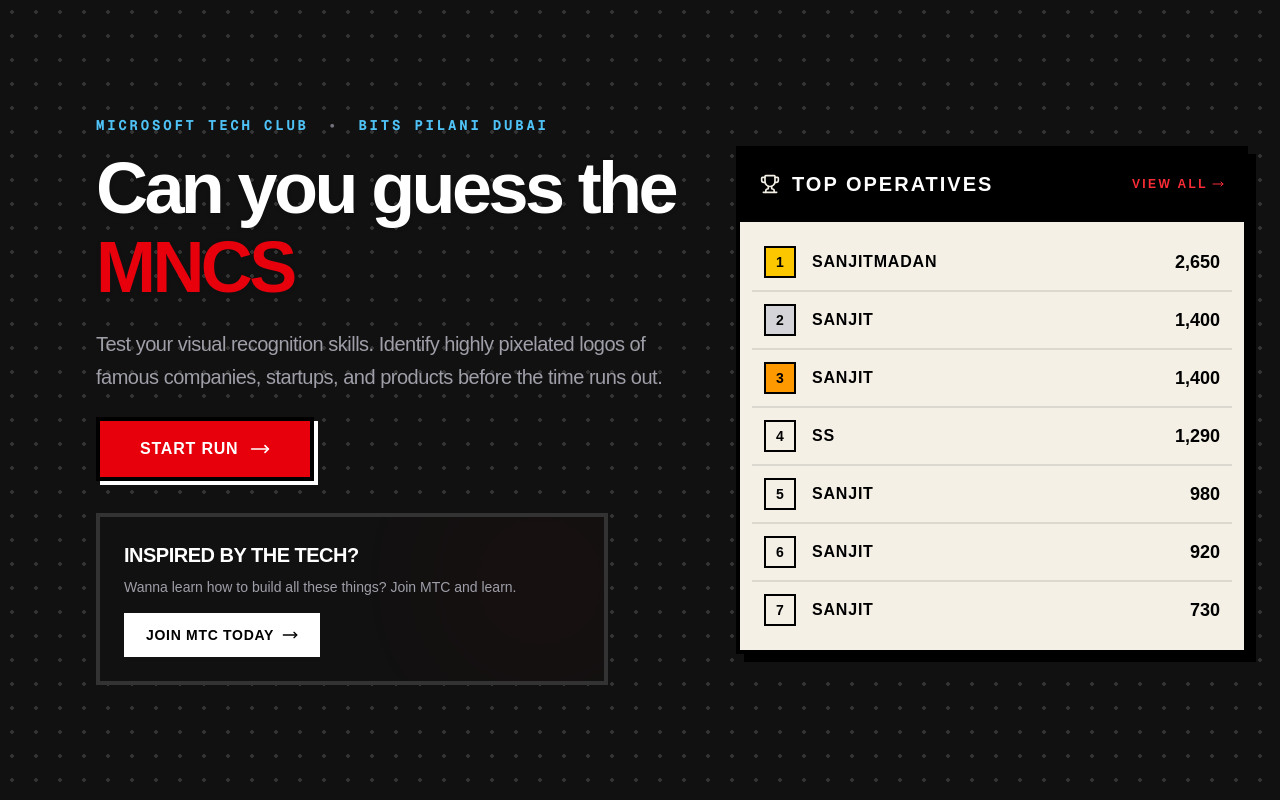
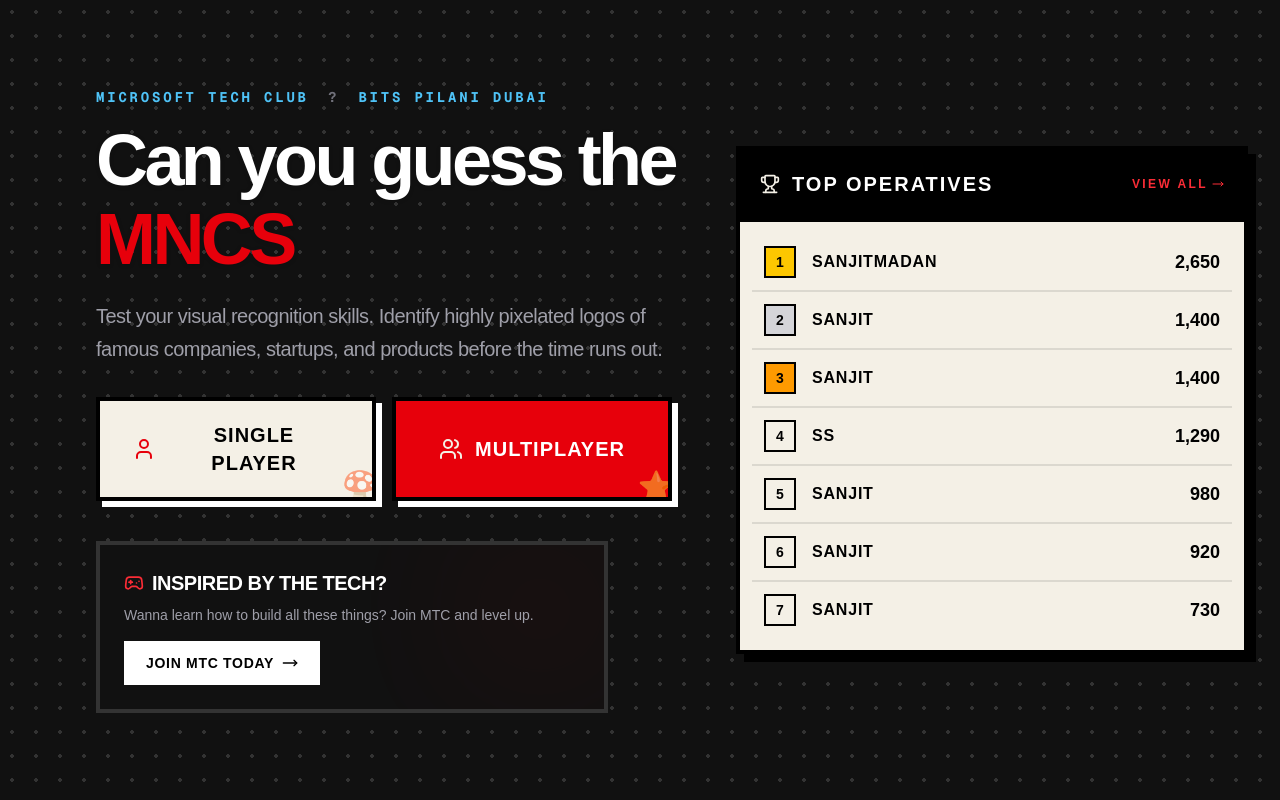
Before and after one commit to mrepiepie/Mtc-stall-logo-game-, a Next.js app: page / in a window 1280 px wide. Built offline with nearby package versions, Linux system fonts and the light colour scheme.

Commit message:
Update home page with Single/Multiplayer routing and Mario theme

```diff
--- a/src/components/ui/animated-hero.tsx
+++ b/src/components/ui/animated-hero.tsx
@@ -1,13 +1,16 @@
 "use client";
-import { useEffect, useMemo, useState } from "react";
+import { useEffect, useMemo, useState, useRef } from "react";
 import { motion } from "framer-motion";
-import { MoveRight, Trophy } from "lucide-react";
-import { Button } from "@/components/ui/button";
+import { MoveRight, Users, User, Gamepad2 } from "lucide-react";
 import { useRouter } from "next/navigation";
+import gsap from "gsap";
 
 function AnimatedHero() {
   const router = useRouter();
   const [titleNumber, setTitleNumber] = useState(0);
+  const buttonRef1 = useRef(null);
+  const buttonRef2 = useRef(null);
+
   const titles = useMemo(
     () => ["brands", "startups", "MNCs", "mascots", "tech giants"],
     []
@@ -24,13 +27,22 @@
     return () => clearTimeout(timeoutId);
   }, [titleNumber, titles]);
 
+  // GSAP Entrance Animation for buttons
+  useEffect(() => {
+    gsap.fromTo(
+      [buttonRef1.current, buttonRef2.current],
+      { opacity: 0, y: 30, scale: 0.9 },
+      { opacity: 1, y: 0, scale: 1, duration: 0.6, stagger: 0.15, ease: "back.out(1.5)", delay: 0.2 }
+    );
+  }, []);
+
   return (
     <div className="w-full relative h-full flex flex-col justify-center pl-8 lg:pl-16 xl:pl-24 py-6">
       <div className="relative z-10 flex flex-col items-start justify-center">
         {/* MTC Top Badge */}
         <div className="flex items-center gap-2 mb-4">
           <div className="text-[#4fc3f7] font-mono text-xs sm:text-sm font-bold uppercase tracking-[0.2em]">
-            Microsoft Tech Club <span className="mx-2 text-zinc-500">•</span> BITS Pilani Dubai
+            Microsoft Tech Club <span className="mx-2 text-zinc-500">?</span> BITS Pilani Dubai
           </div>
         </div>
 
@@ -61,22 +73,40 @@
           </p>
         </div>
 
-        {/* Brutalist Style Action Buttons */}
-        <div className="flex flex-row gap-6 mt-6">
+        {/* Brutalist Action Buttons */}
+        <div className="flex flex-col sm:flex-row gap-4 mt-8 w-full max-w-xl">
           <button
+            ref={buttonRef1}
             onClick={() => router.push('/play')}
-            className="bg-red-600 text-white font-bold text-base px-10 py-4 border-4 border-black shadow-[4px_4px_0px_0px_rgba(255,255,255,1)] hover:translate-y-1 hover:translate-x-1 hover:shadow-[2px_2px_0px_0px_rgba(255,255,255,1)] transition-all flex items-center gap-3 uppercase tracking-wider"
+            className="group relative flex-1 bg-[#f4f0e6] text-black font-black text-xl px-8 py-5 border-4 border-black shadow-[6px_6px_0px_0px_rgba(255,255,255,1)] hover:translate-y-1 hover:translate-x-1 hover:shadow-[2px_2px_0px_0px_rgba(255,255,255,1)] transition-all flex items-center justify-center gap-3 uppercase tracking-wider overflow-hidden"
           >
-            Start Run <MoveRight className="w-5 h-5" />
+            <User className="w-6 h-6 text-red-600 group-hover:scale-110 transition-transform" />
+            Single Player
+            {/* Mario visual flair */}
+            <span className="absolute -bottom-2 -right-2 text-3xl opacity-50 group-hover:opacity-100 group-hover:-translate-y-2 transition-all duration-300">🍄</span>
+          </button>
+
+          <button
+            ref={buttonRef2}
+            onClick={() => router.push('/join')}
+            className="group relative flex-1 bg-red-600 text-white font-black text-xl px-8 py-5 border-4 border-black shadow-[6px_6px_0px_0px_rgba(255,255,255,1)] hover:translate-y-1 hover:translate-x-1 hover:shadow-[2px_2px_0px_0px_rgba(255,255,255,1)] transition-all flex items-center justify-center gap-3 uppercase tracking-wider overflow-hidden"
+          >
+            <Users className="w-6 h-6 text-[#f4f0e6] group-hover:scale-110 transition-transform" />
+            Multiplayer
+            {/* Mario visual flair */}
+            <span className="absolute -bottom-2 -right-2 text-3xl opacity-50 group-hover:opacity-100 group-hover:-translate-y-2 transition-all duration-300">⭐</span>
           </button>
         </div>
 
         {/* MTC Promotion Box - Brutalist Dark */}
-        <div className="mt-8 w-full max-w-lg bg-[#111] text-white p-5 lg:p-6 border-4 border-[#333] text-left relative overflow-hidden group hover:border-[#555] transition-colors">
+        <div className="mt-10 w-full max-w-lg bg-[#111] text-white p-5 lg:p-6 border-4 border-[#333] text-left relative overflow-hidden group hover:border-[#555] transition-colors">
           <div className="absolute top-0 right-0 w-32 h-32 bg-red-600 rounded-full blur-[80px] opacity-10 group-hover:opacity-30 transition-opacity"></div>
           <div className="relative z-10">
-            <h3 className="text-xl font-bold mb-2 tracking-tight uppercase">Inspired by the tech?</h3>
-            <p className="text-sm text-zinc-400 font-medium mb-4">Wanna learn how to build all these things? Join MTC and learn.</p>
+            <h3 className="text-xl font-bold mb-2 tracking-tight uppercase flex items-center gap-2">
+              <Gamepad2 className="w-5 h-5 text-red-500" />
+              Inspired by the tech?
+            </h3>
+            <p className="text-sm text-zinc-400 font-medium mb-4">Wanna learn how to build all these things? Join MTC and level up.</p>
             <a
               href="https://www.instagram.com/mtc_bpdc"
               target="_blank"
```
